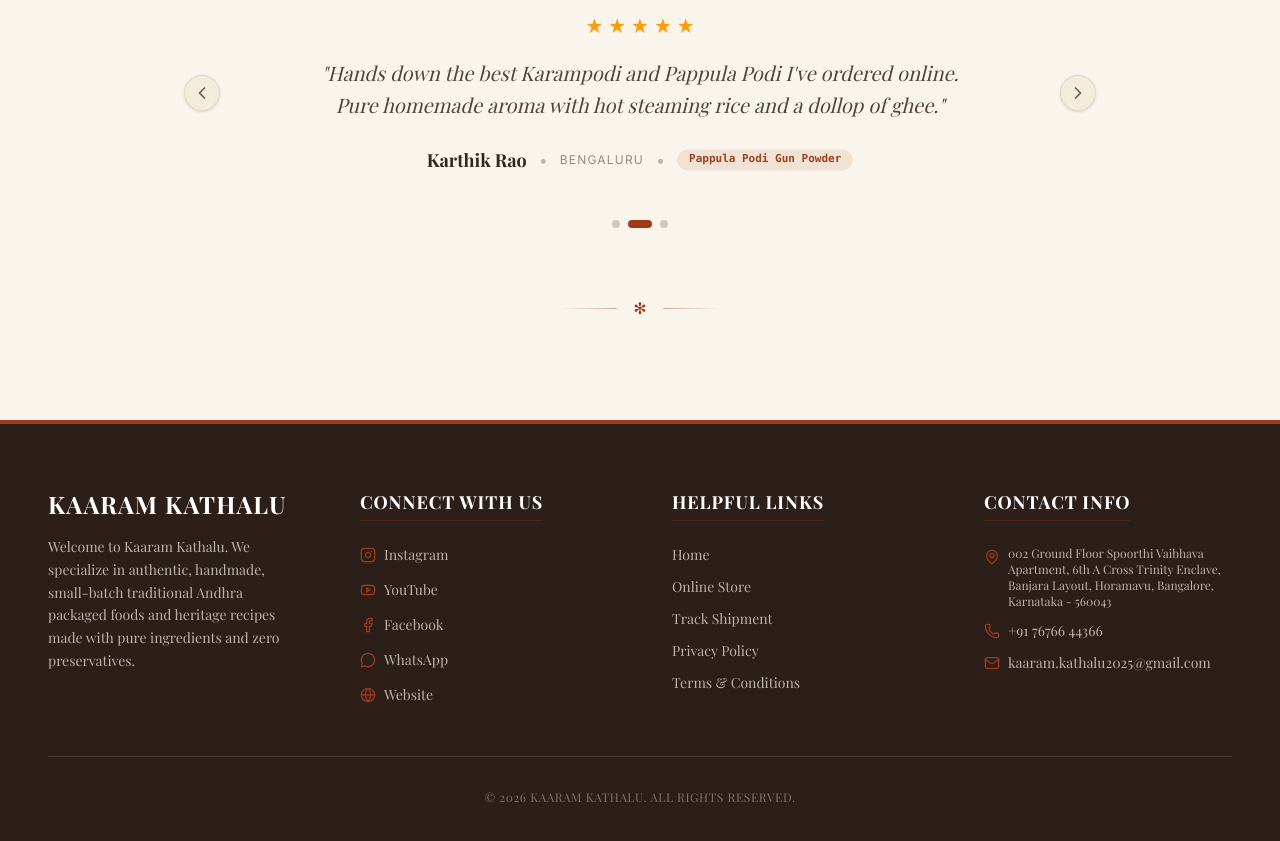
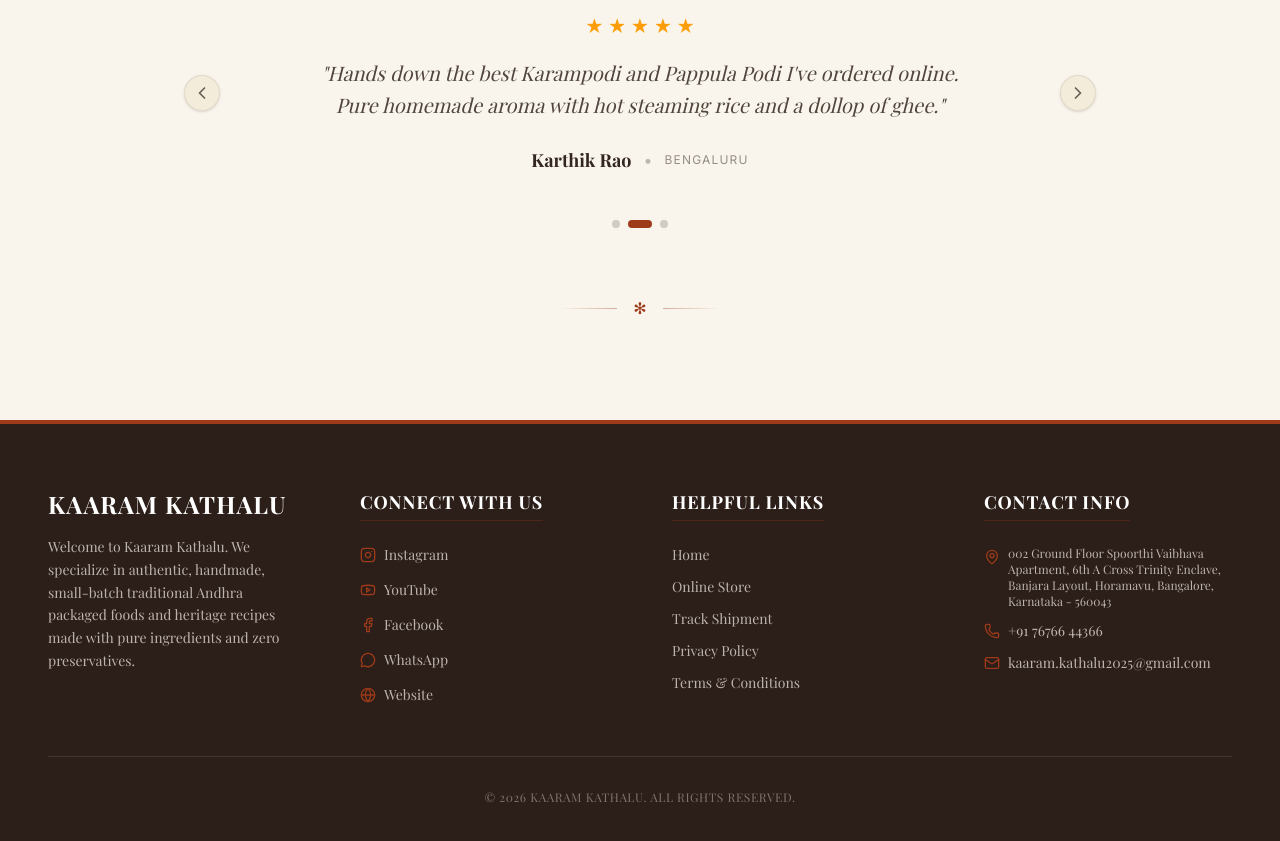
Before and after one commit to tejasrmap/KaaramKathalu, a React (Vite) app: page / in a window 1280 px wide. Shown: the part 1480-2321 px from the top of the page. Built offline with nearby package versions, Linux system fonts and the light colour scheme; no server answers; the database is empty; a web font is replaced by a local one.

Commit message:
refactor(home): remove product badge from reviews section to only display customer name and location

```diff
--- a/src/pages/Home.tsx
+++ b/src/pages/Home.tsx
@@ -630,7 +630,7 @@
                         "{current.quote}"
                       </p>
 
-                      {/* Author, Location, and Product Badge */}
+                      {/* Author and Location */}
                       <div className="pt-2 flex flex-col sm:flex-row items-center justify-center gap-2 sm:gap-3">
                         <span className="font-serif font-bold text-warm-dark text-base sm:text-lg">
                           {current.author}
@@ -640,14 +640,6 @@
                             <span className="hidden sm:inline text-warm-dark/30">•</span>
                             <span className="text-xs font-sans uppercase tracking-widest text-warm-dark/50">
                               {current.location}
-                            </span>
-                          </>
-                        )}
-                        {current.product && (
-                          <>
-                            <span className="hidden sm:inline text-warm-dark/30">•</span>
-                            <span className="text-[11px] font-mono font-bold bg-warm-accent/10 text-warm-accent px-3 py-0.5 rounded-full">
-                              {current.product}
                             </span>
                           </>
                         )}
```
